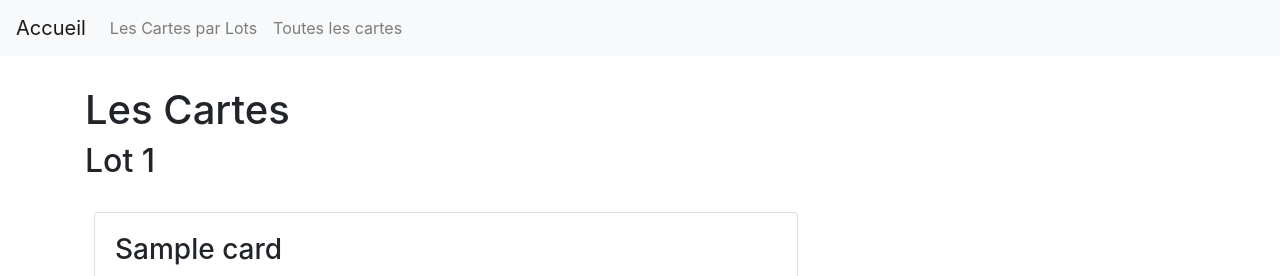
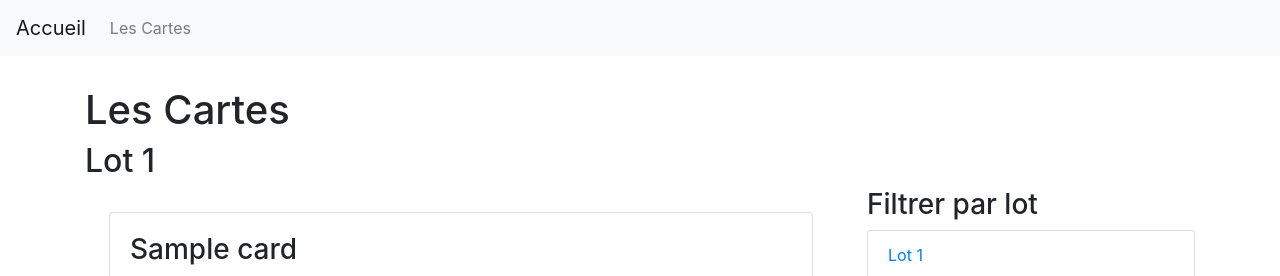
Before and after one commit to philippe-lemaire/fresquedata, a Django app: page /cartes in a window 1280 px wide. Shown: the top 276 px of the page. Run offline with Django 4.2, Linux system fonts and the light colour scheme; tables that the repository leaves empty hold one stand-in row (Sample ...); some libraries are stand-ins or nearby versions.

Commit message:
filtres par lot sur le côté

```diff
--- a/cardfactory/templates/cardfactory/card_list.html
+++ b/cardfactory/templates/cardfactory/card_list.html
@@ -22,11 +23,17 @@
         <p class="card-text">{{card.content|safe}}</p>
         </div> <!--card-body-->
         <div class="card-footer text-muted">Lot {{card.batch}}</div>
+    </div>{% endfor %} <!--card-->
+  </div> <!-- first col-->
+  <div class="col">
+    <h3>Filtrer par lot</h3>
+    <ul class="list-group">
+    {% for batch in batches_list %}
+        <li class="list-group-item"><a href="{% url 'cardfactory:card_list_per_batch' batch %}">Lot {{ batch }}</a></li>
+    {% endfor %}
+    </ul>
+  </div> <!--second col-->
 
-</div>
-
-
-{% endfor %} <!--card-->
 </div> <!--row-->
 <hr>
 {% endfor %} <!--grouper-->
--- a/cardfactory/views.py
+++ b/cardfactory/views.py
@@ -15,6 +15,13 @@ class CardListView(ListView):
     context_object_name = "card_list"
     ordering = ["batch", "card_number", "pk"]
 
+    def get_context_data(self, **kwargs):
+        context = super().get_context_data(**kwargs)
+        context["batches_list"] = list(
+            set([card.batch for card in context.get("card_list")])
+        )
+        return context
+
 
 def batch_list(request):
     template_name = "cardfactory/batch_list.html"
@@ -26,6 +33,8 @@ def batch_list(request):
 
 def card_list_per_batch(request, batch):
     template_name = "cardfactory/card_list.html"
-    queryset = Card.objects.all().filter(batch=batch)
-    context = {"card_list": queryset}
+    all_cards = Card.objects.all()
+    queryset = all_cards.filter(batch=batch)
+    batches = list(set([card.batch for card in all_cards]))
+    context = {"card_list": queryset, "batches_list": batches}
     return render(request, template_name, context)
--- a/fresquedata/settings.py
+++ b/fresquedata/settings.py
@@ -27,7 +27,7 @@ SECRET_KEY = os.getenv("SECRET_KEY")
 environment = os.getenv("ENVIRONMENT")
 DEBUG = environment == "development"
 
-ALLOWED_HOSTS = ["fresquedata.tuba-lyon.com"]
+ALLOWED_HOSTS = ["127.0.0.1", "localhost", "fresquedata.tuba-lyon.com"]
 
 
 # Application definition
--- a/templates/base.html
+++ b/templates/base.html
@@ -30,16 +30,18 @@
         </button>
         <div class="collapse navbar-collapse" id="navbarNavDropdown">
             <ul class="navbar-nav mr-auto">
-
+                <li class="nav-item">
+                    <a class="nav-link" href="{% url 'cardfactory:card_list' %}">Les Cartes</a>
+                </li>
+                <!--
                 <li class="nav-item">
                     <a class="nav-link" href="{% url 'cardfactory:batch_list' %}">Les Cartes par Lots</a>
                 </li>
+            -->
                 <!--<li class="nav-item">
                     <a class="nav-link" href="#">Actualités</a>
                 </li>-->
-                <li class="nav-item">
-                    <a class="nav-link" href="{% url 'cardfactory:card_list' %}">Toutes les cartes</a>
-                </li>
+
                 <!--<a class="dropdown-item" href="#">Action</a>-->
             </ul>
             <!-- search bar-->
```
Also changed, not shown: other parts of cardfactory/templates/cardfactory/card_list.html (+1 -0 lines). Lines whose indentation alone changed are shown as unchanged.
